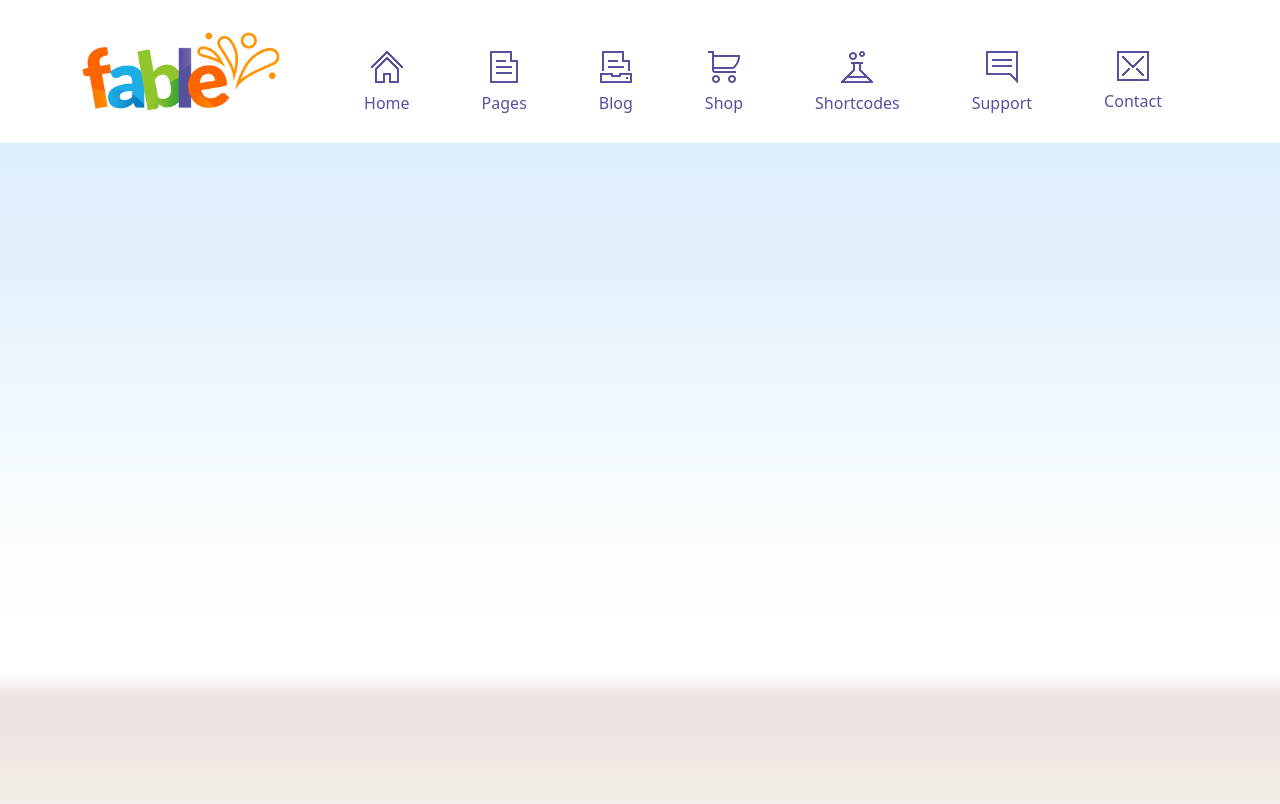
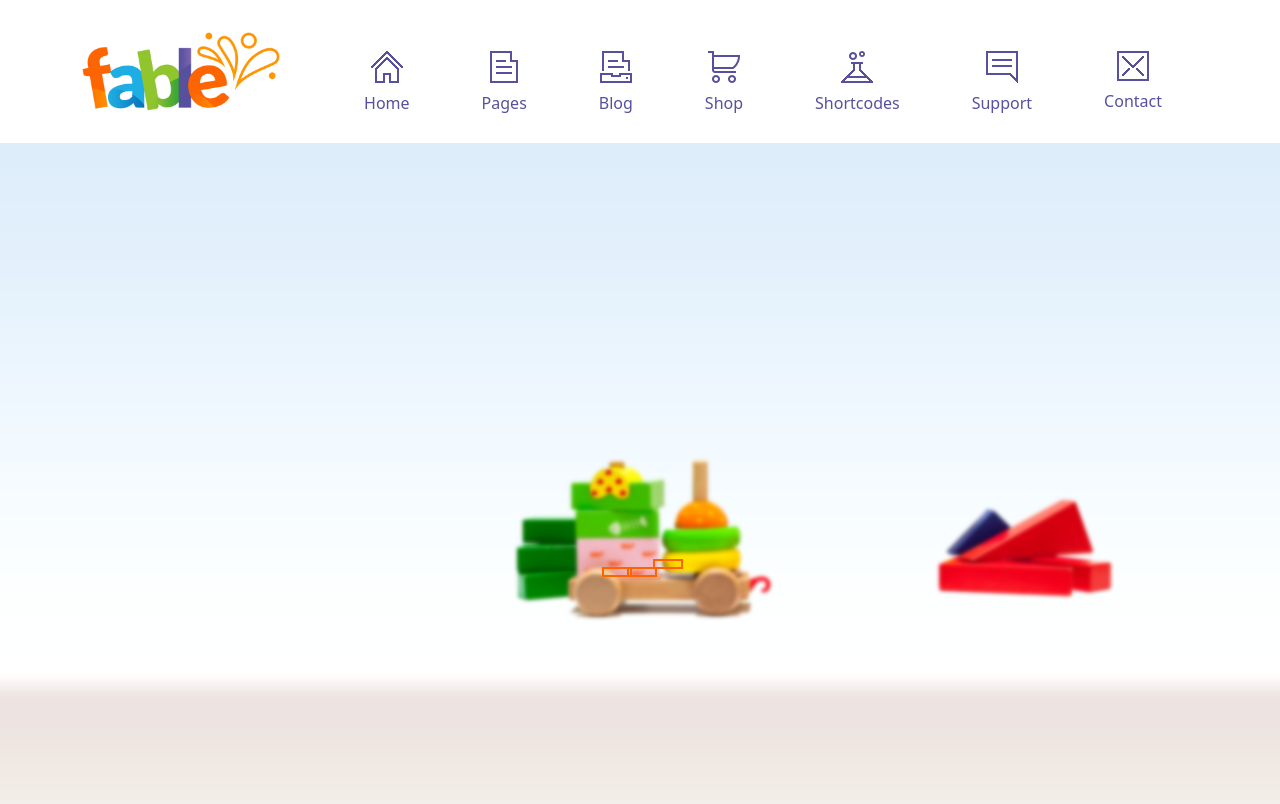
Before and after one commit to MrGaggio/proj-html-vuejs, a Vue app: page / in a window 1280 px wide. Shown: the top 804 px of the page. Built offline with nearby package versions, Linux system fonts and the light colour scheme.

Commit message:
inserite icone e quadratini all'interno del jumbo

```diff
--- a/src/components/Main.vue
+++ b/src/components/Main.vue
@@ -1,7 +1,15 @@
 <template>
   <main>
     <div class="jumbo_container container-fluid">
-      <!-- <img class="jumbo" src="../assets/images/slider_slide3_background.png" alt="" /> -->
+      <img class="train" src="../assets/images/slider_slide3_img2.png" alt="" />
+      <img
+        class="costruzioni"
+        src="../assets/images/slider_slide3_img3.png"
+        alt=""
+      />
+      <div class="rectangle1"></div>
+      <div class="rectangle2"></div>
+      <div class="rectangle3"></div>
     </div>
   </main>
 </template>
@@ -13,12 +21,45 @@ export default {
 </script>
 
 <style lang="scss">
-
 .jumbo_container {
   position: relative;
   height: 800px;
-  width: 100vh;
+  width: 100vw;
   background-image: url(../assets/images/slider_slide3_background.png);
   background-size: contain;
 }
+.train {
+  position: absolute;
+  top: 39vh;
+  left: 40vw;
+}
+.costruzioni {
+  position: absolute;
+  top: 44vh;
+  left: 73vw;
+}
+.rectangle1 {
+  position: absolute;
+  top: 53vh;
+  left: 47vw;
+  width: 30px;
+  height: 10px;
+  border: 2px solid #FD6500;
+}
+.rectangle2 {
+  position: absolute;
+  top: 53vh;
+  left: 49vw;
+  width: 30px;
+  height: 10px;
+  border: 2px solid #FD6500;
+}
+.rectangle3 {
+  position: absolute;
+  top: 52vh;
+  left: 51vw;
+  width: 30px;
+  height: 10px;
+  border: 2px solid #FD6500;
+}
 </style>
--- a/src/components/todos.vue
+++ b/src/components/todos.vue
@@ -2,7 +2,8 @@
   <dir>
     <p>
       -- NELL'HEADER CAMBIARE IL FONT ALLE ICONE, IL COLORE, SPAZIARE TRA ICONA
-      E LINK
+      E LINK e all'HOVER CAMBIARE COLORE IN WHITE
+
     </p>
   </dir>
 </template>
```
